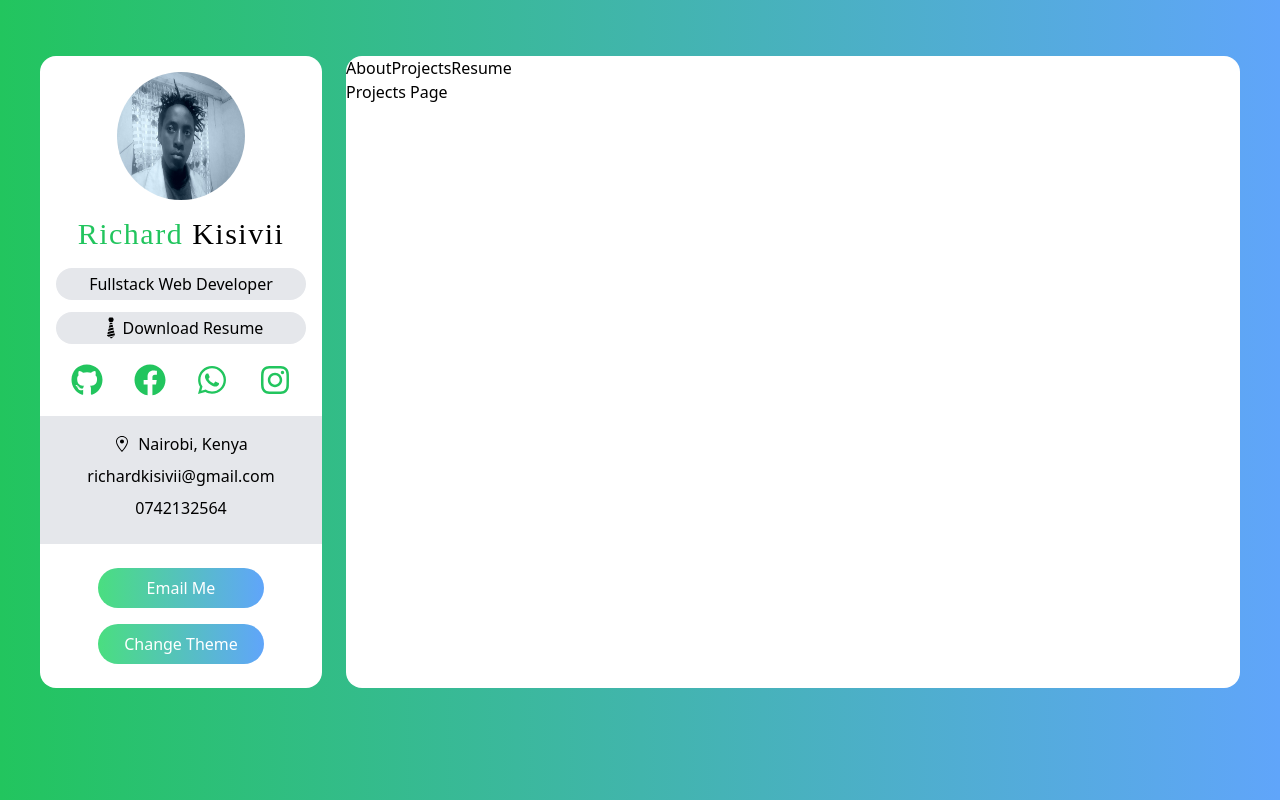
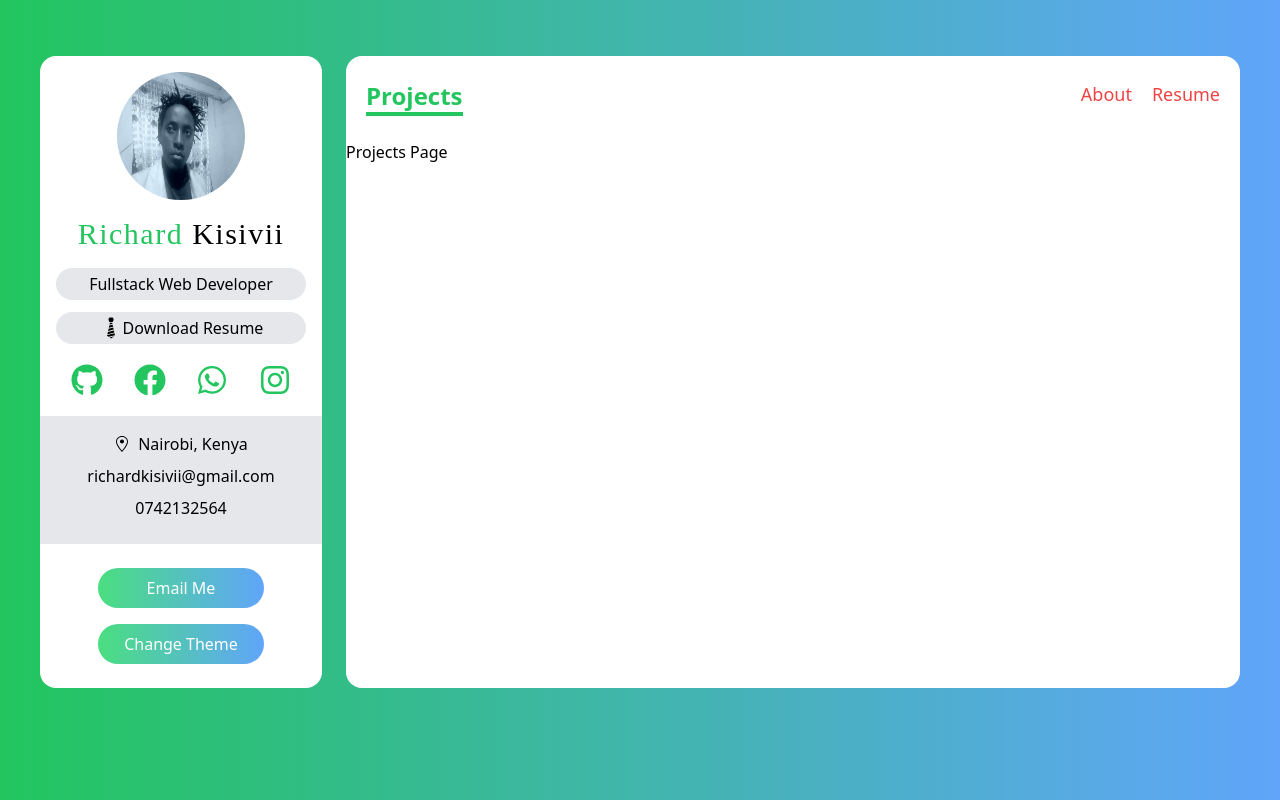
Before and after one commit to Curslo/my-site, a Next.js app: page /Projects in a window 1280 px wide. Built offline with nearby package versions, Linux system fonts and the light colour scheme.

Commit message:
Nav Bar Complete

```diff
--- a/src/components/NavBar.tsx
+++ b/src/components/NavBar.tsx
@@ -1,32 +1,39 @@
 "use client"
 
 import Link from 'next/link'
-import React, { useState } from 'react'
+import { usePathname } from 'next/navigation'
+import React, { FunctionComponent, useEffect, useState } from 'react'
+
+const NavItem: FunctionComponent<{
+    activeItem: string,
+    setActiveItem: Function,
+    name: string,
+    route: string
+}> = ({ activeItem, setActiveItem, name, route }) => {
+    return activeItem !== name ? (
+        <Link href={route}>
+            <span className='hover:text-green-500' onClick={() => setActiveItem(name)}>{name}</span>
+        </Link>) : null
+}
 
 export function NavBar() {
     const [activeItem, setActiveItem] = useState<string>('')
+    const pathname = usePathname()
+    useEffect(() => {
+        if (pathname === '/') setActiveItem('About')
+        if (pathname === '/Projects') setActiveItem('Projects')
+        if (pathname === '/Resume') setActiveItem('Resume')
+
+
+    }, [pathname])
 
     return (
-        <div>
-            <span className='font-bold text-green'>{activeItem}</span>
-            <div className='text-red font-lg'>
-                {activeItem !== 'About' && (
-                    <Link href={'/'}>
-
-                        <span>About</span>
-                    </Link>)}
-                {activeItem !== 'Projects' && (
-                    <Link href={'/Project'}>
-
-                        <span>Projects</span>
-
-                    </Link>)}
-                {activeItem !== 'Resume' && (
-                    <Link href={'/Resume'}>
-
-                        <span>Resume</span>
-
-                    </Link>)}
+        <div className='flex justify-between px-5 py-3 my-3'>
+            <span className='font-bold text-green-500 text-xl border-b-4 border-green-500 md:text-2xl'>{activeItem}</span>
+            <div className='text-red-500 text-lg space-x-5 flex'>
+                <NavItem activeItem={activeItem} setActiveItem={setActiveItem} name="About" route='/' />
+                <NavItem activeItem={activeItem} setActiveItem={setActiveItem} name="Projects" route='/Projects' />
+                <NavItem activeItem={activeItem} setActiveItem={setActiveItem} name="Resume" route='/Resume' />
             </div>
         </div>
     )
```
